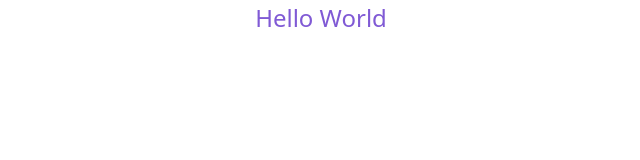
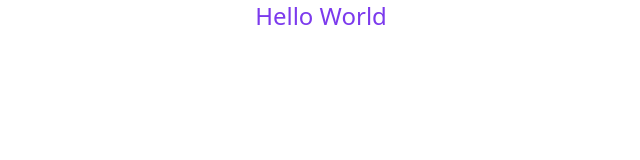
Before and after one commit to meXuvo/tailwind-startup, a website: page public/index.html in a window 1280 px wide. Shown: the full height of the page, 319-959 px from the left. Drawn offline with nearby package versions, Linux system fonts and the light colour scheme; files that its build step writes are made by us from their sources.

Commit message:
update tailwindcss v2

```diff
--- a/package.json
+++ b/package.json
@@ -6,8 +6,9 @@
     "start": "npm run serve"
   },
   "dependencies": {
-    "autoprefixer": "^9.8.6",
-    "tailwindcss": "^1.7.2"
+    "autoprefixer": "^10.1.0",
+    "postcss": "^8.2.1",
+    "tailwindcss": "^2.0.2"
   },
   "devDependencies": {
     "concurrently": "^5.3.0",
--- a/public/index.html
+++ b/public/index.html
@@ -9,7 +9,7 @@
 <body>
 
   <div class="container mx-auto">
-    <h1 class="flex justify-center capitalize text-2xl text-purple-600">hello world</h1>
+    <h1 class="flex justify-center capitalize text-2xl text-purple-600 inset-1/3cle">hello world</h1>
   </div>
 
 </body>
--- a/tailwind.config.js
+++ b/tailwind.config.js
@@ -1,8 +1,11 @@
 module.exports = {
-  purge: ["./public/**/*.html"],
+  purge: [],
+  darkMode: false, // or 'media' or 'class'
   theme: {
     extend: {},
   },
-  variants: {},
+  variants: {
+    extend: {},
+  },
   plugins: [],
-};
+}
```
Also changed, not shown: 1 other file.
